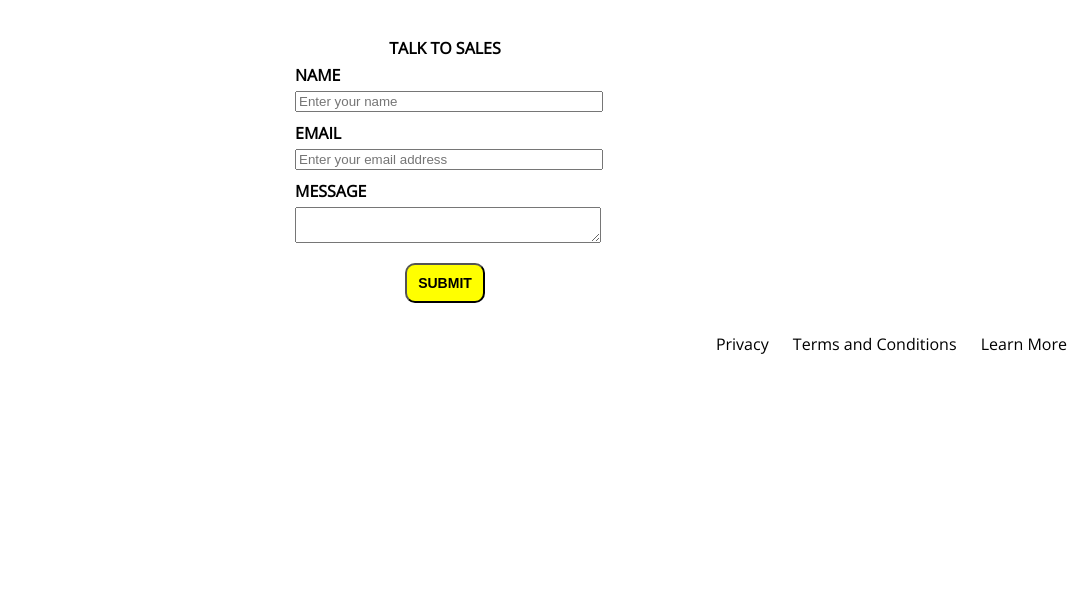
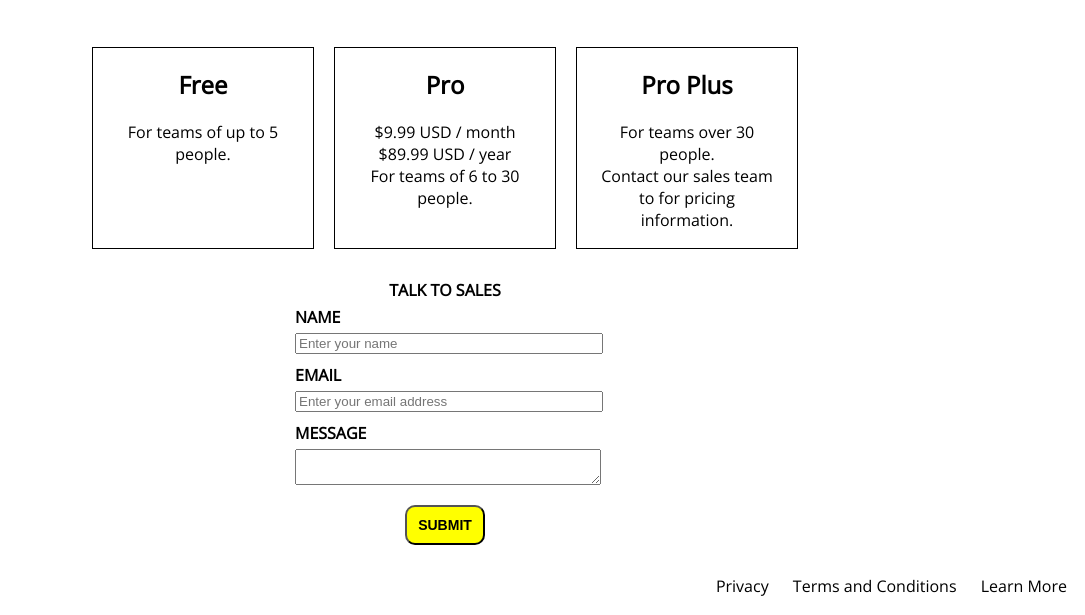
Before and after one commit to rx3r0/Product-Landing-Page, a plain HTML site: page index.html in a window 1280 px wide. Shown: the part 1488-2103 px from the top of the page, without its empty margins (195-1280 px from the left). Before the commit the page ends 1861 px from the top, so only its background shows below. Drawn offline with nearby package versions, Linux system fonts and the light colour scheme.

Commit message:
add pricing section

```diff
--- a/css/style.css
+++ b/css/style.css
@@ -7,6 +7,7 @@ body {
 
 header {
     text-align: left;
+    //background-color: white;
 }
 
 #header-img {
@@ -30,7 +31,7 @@ h1 {
 nav ul {
     margin: 0px;
     padding-top: 15px;
-    padding-bottom: 5px;
+    padding-bottom: 15px;
     padding-left: 30px;
 }
 
@@ -97,6 +98,20 @@ section {
 }
 
 #pricing {
+    width: 100%;
+    display: flex;
+    justify-content: center;
+}
+
+.pricing-info {
+    margin: 10px;
+    height: 180px;
+    width: 180px;
+    padding-top: 0px;
+    padding-right: 20px;
+    padding-bottom: 20px;
+    padding-left: 20px;
+    border: 1px solid black;
 }
 
 #contact {
@@ -159,4 +174,14 @@ footer {
     .row-right {
         width: 100%;
     }
+
+    #pricing {
+        flex-wrap: wrap;
+    }
 }
+
+@media (max-width: 760px) {
+    #pricing {
+        flex-wrap: wrap;
+    }
+}
--- a/index.html
+++ b/index.html
@@ -73,7 +73,25 @@
           </div>
         </div>
       </section>
-      <section id="pricing"></section>
+      <section id="pricing">
+        <div id="pricing-free" class="pricing-info">
+          <h2>Free</h2>
+          <p>For teams of up to 5 people.</p>
+        </div>
+
+        <div id="pricing-pro" class="pricing-info">
+          <h2>Pro</h2>
+          <p>$9.99 USD / month
+            <br>$89.99 USD / year
+            <br>For teams of 6 to 30 people.</p>
+        </div>
+
+        <div id="pricing-pro-plus" class="pricing-info">
+          <h2>Pro Plus</h2>
+          <p>For teams over 30 people.
+            <br>Contact our sales team to for pricing information.</p>
+        </div>
+      </section>
       <section id="contact">
         <form id="form" action="https://www.freecodecamp.com/email-submit">
           <legend>Talk to Sales</legend>
```
